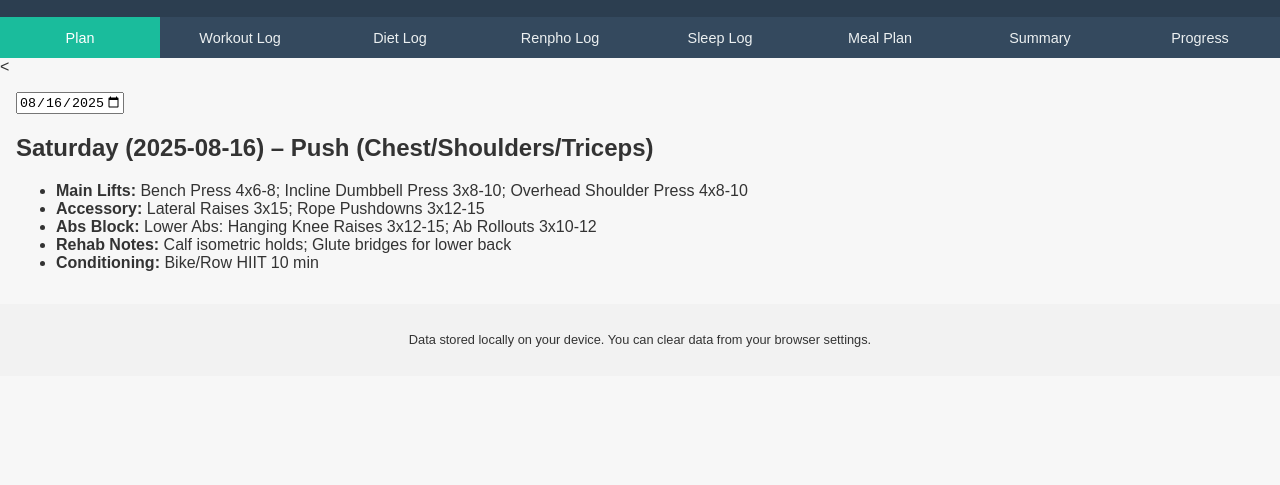
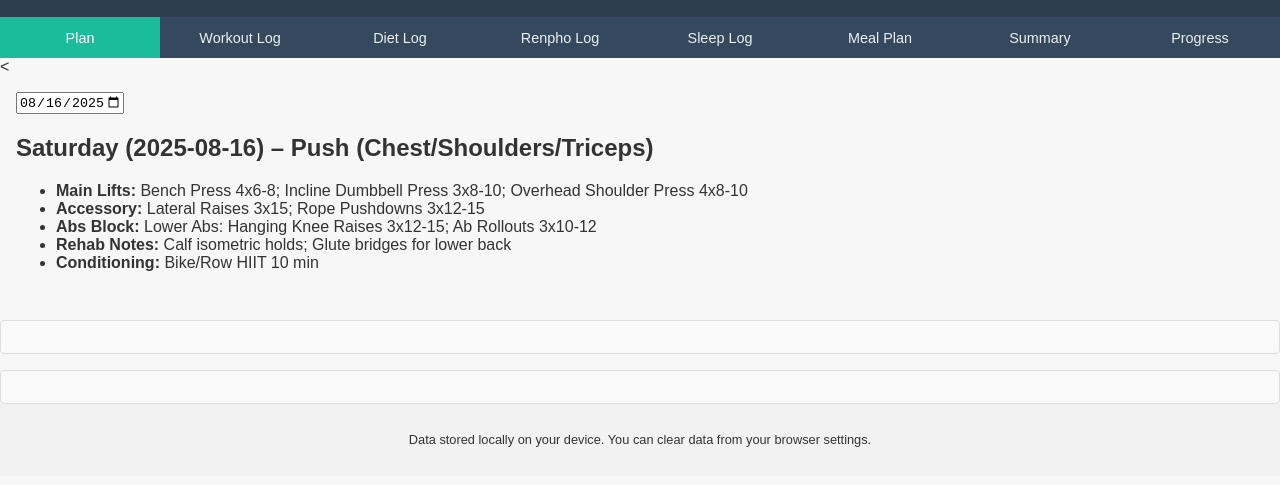
Before and after one commit to EmanKinwa/fitness-tracker-pwa, a plain HTML site: page index.html in a window 1280 px wide. Shown: the part 95-580 px from the top of the page. Drawn offline with Linux system fonts and the light colour scheme.

Commit message:
Update style.css

```diff
--- a/style.css
+++ b/style.css
@@ -105,3 +105,11 @@ footer {
   background-color: #f2f2f2;
   font-size: 0.8rem;
 }
+/* Detail panel styling */
+.detail-panel {
+  margin-top: 1rem;
+  padding: 1rem;
+  background-color: #f9f9f9;
+  border: 1px solid #ddd;
+  border-radius: 4px;
+}
```
